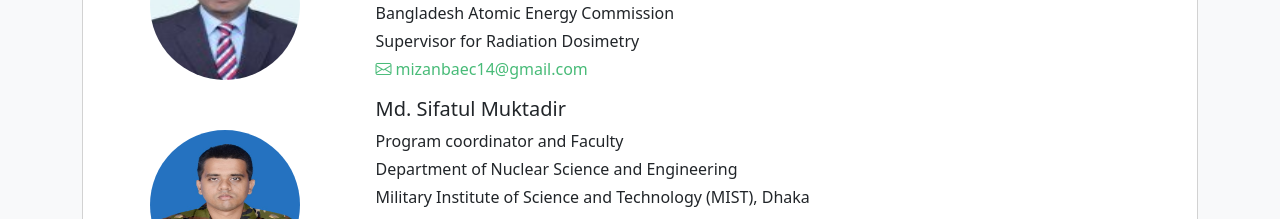
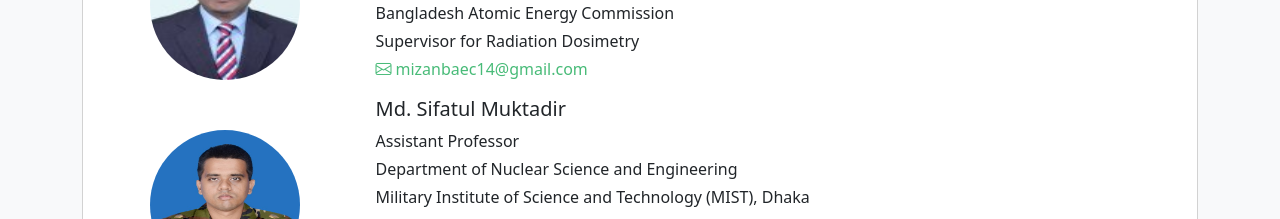
Before and after one commit to nazmul1979/mnhassan_website, a plain HTML site: page thermoluminescence-dosimetry.html in a window 1280 px wide. Shown: the part 1700-1919 px from the top of the page. Drawn offline with nearby package versions, Linux system fonts and the light colour scheme.

Commit message:
Update thermoluminescence-dosimetry.html

```diff
--- a/thermoluminescence-dosimetry.html
+++ b/thermoluminescence-dosimetry.html
@@ -137,7 +137,7 @@
                         </div>
                         <div class="col-md-9">
                             <h3 class="h5">Md. Sifatul Muktadir</h3>
-                            <p class="mb-1">Program coordinator and Faculty </p>
+                            <p class="mb-1">Assistant Professor</p>
                             <p class="mb-1">Department of Nuclear Science and Engineering</p>
                             <p class="mb-1">Military Institute of Science and Technology (MIST), Dhaka</p>
                             <p class="mb-1">Supervisor for Materials Synthesis and Analysis</p>
```
